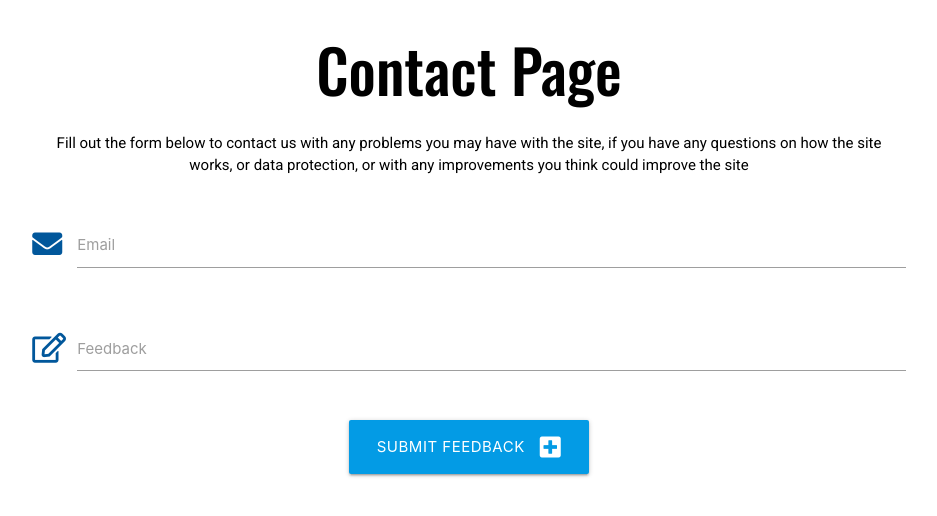
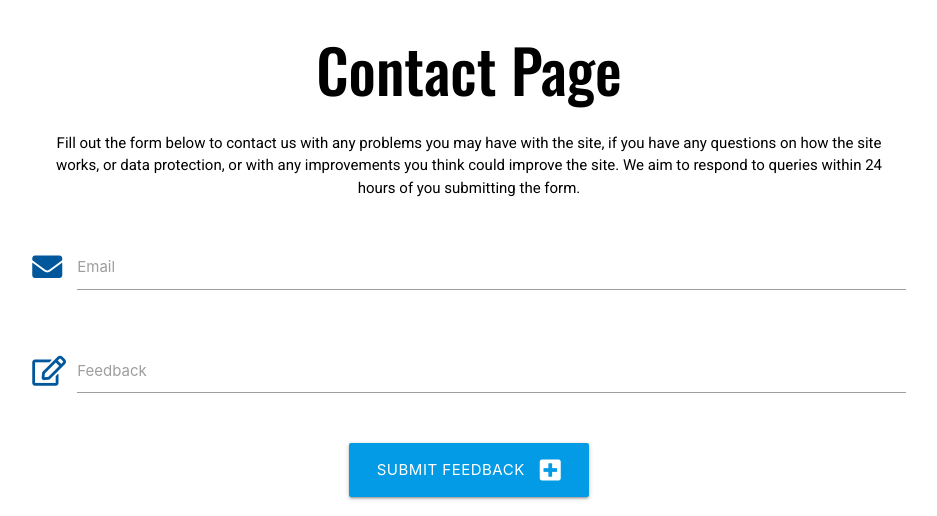
Before and after one commit to AJWest22/MS3, a Flask app: page /contact_page in a window 1280 px wide. Shown: the part 604-1120 px from the top of the page, without its empty margins (171-1108 px from the left). Before the commit the page ends 1081 px from the top, so only its background shows below. Run offline with Flask 2, Linux system fonts and the light colour scheme; some libraries are stand-ins or nearby versions.

Commit message:
updated text on contact page

```diff
--- a/templates/contact_page.html
+++ b/templates/contact_page.html
@@ -8,7 +8,8 @@
 <h3 class="header-text black-text">Contact Page</h3>
     <p class="sub-text black-text">Fill out the form below to contact us with any problems you may
         have with the site, if you have any questions on how the site works, or data protection,
-        or with any improvements you think could improve the site
+        or with any improvements you think could improve the site. We aim to respond to queries within
+        24 hours of you submitting the form.
     </p>
 <!--Header text and sub-heading text-->
 
```
